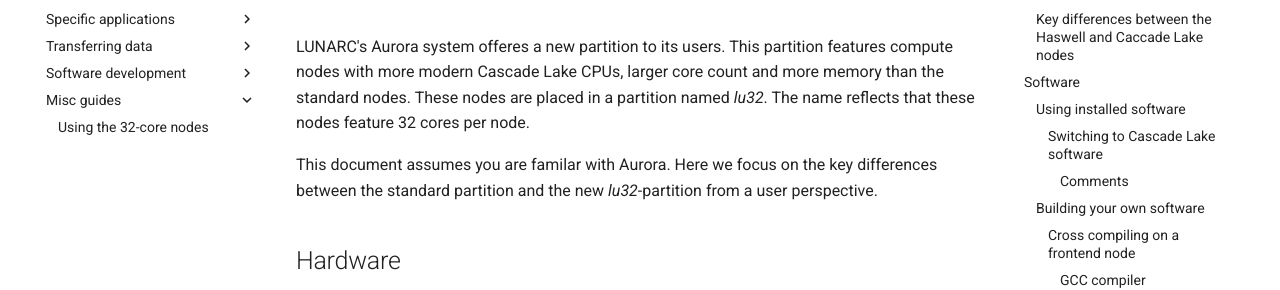
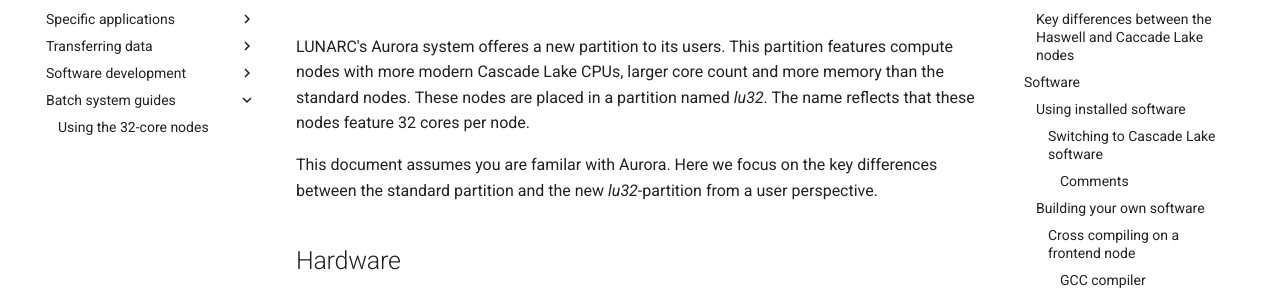
Before and after one commit to lunarc/lunarc_docs, an MkDocs documentation site: the page built from docs/guides/batch_system/cascadelake_user.md, in a window 1280 px wide. Shown: the part 194-484 px from the top of the page. Built offline with MkDocs 1.6.1 and Material for MkDocs 9.7.7, drawn with Linux system fonts in a browser that asks for light colours.

Commit message:
Misc guide category update
Changed guides/misc folder to guides/batch_system
Updated mkdocs.yml to reflect this change

```diff
--- a/mkdocs.yml
+++ b/mkdocs.yml
@@ -58,8 +58,8 @@
   - Software development:
     - Compiler options: guides/compiler/compiler_options.md
     - DDT debugger on Aurora: guides/debugging/ddt_debugger.md
-  - Misc guides:
-    - Using the 32-core nodes: guides/misc/cascadelake_user.md
+  - Batch system guides:
+    - Using the 32-core nodes: guides/batch_system/cascadelake_user.md
 - Links:
   - Web resources: links/links_web.md
   - Video resources: links/links_video.md
```
Also changed, not shown: docs/guides/batch_system/cascadelake_user.md (renamed from docs/guides/misc/cascadelake_user.md).
